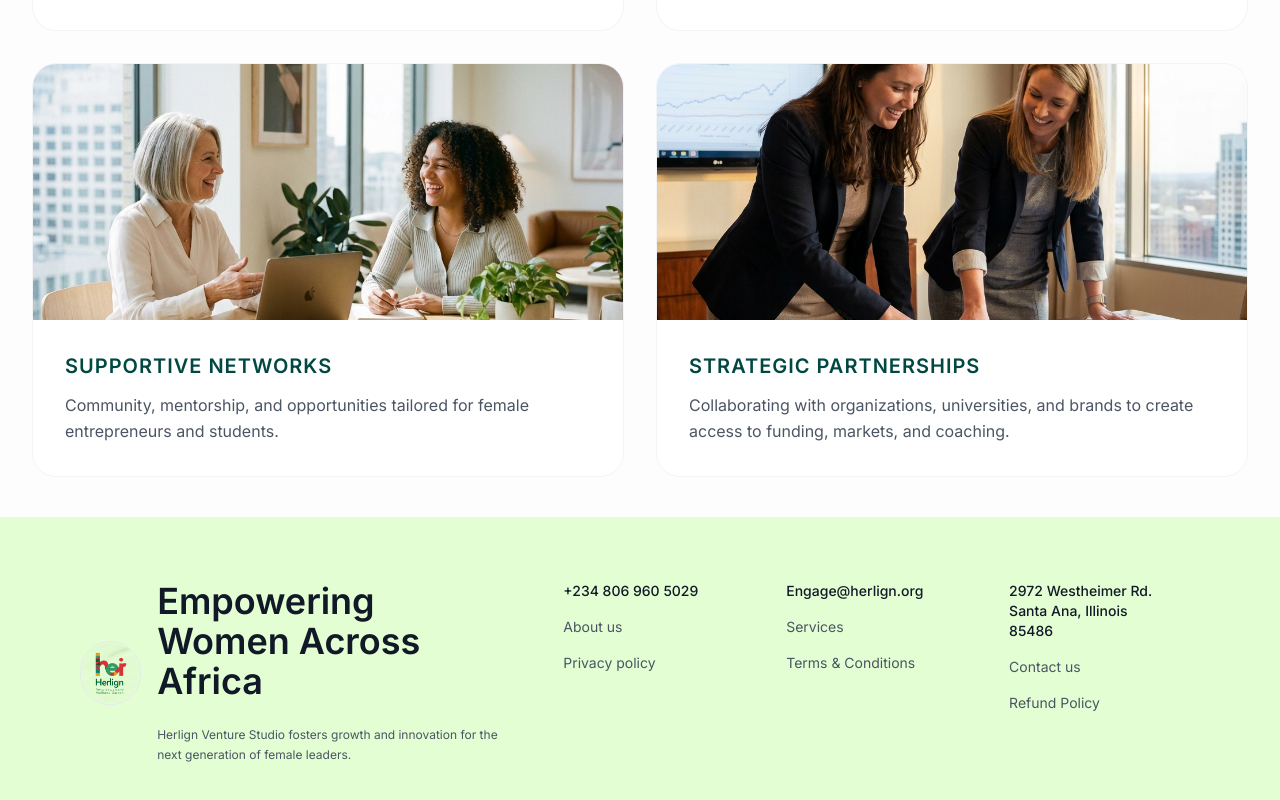
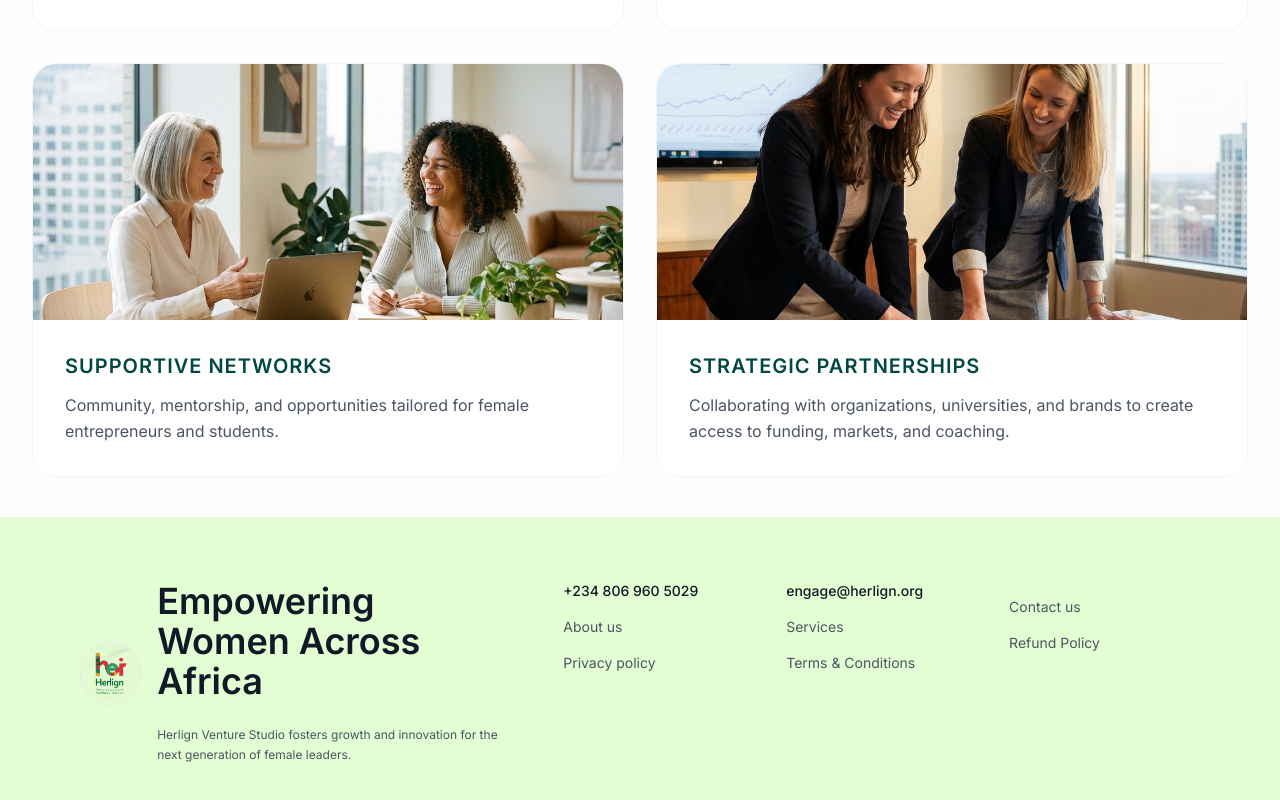
Before and after one commit to naldygrit/Herlign, a React (Vite) app: page / in a window 1280 px wide. Shown: the part 6463-7263 px from the top of the page. Built offline with nearby package versions, Linux system fonts and the light colour scheme.

Commit message:
edit address

```diff
--- a/src/components/Footer.tsx
+++ b/src/components/Footer.tsx
@@ -71,7 +71,7 @@ export const Footer = () => {
 
           {/* Column 2 */}
           <motion.div className="flex flex-col gap-4" variants={itemVariants}>
-            <p className="font-medium text-gray-900">Engage@herlign.org</p>
+            <p className="font-medium text-gray-900">engage@herlign.org</p>
             <a href="/services" className="text-gray-600 hover:text-gray-900">
               Services
             </a>
@@ -83,9 +83,7 @@ export const Footer = () => {
           {/* Column 3 */}
           <motion.div className="flex flex-col gap-4" variants={itemVariants}>
             <div className="font-medium text-gray-900">
-              <p>2972 Westheimer Rd.</p>
-              <p>Santa Ana, Illinois</p>
-              <p>85486</p>
+
             </div>
             <a href="/contact" className="text-gray-600 hover:text-gray-900">
               Contact us
```
